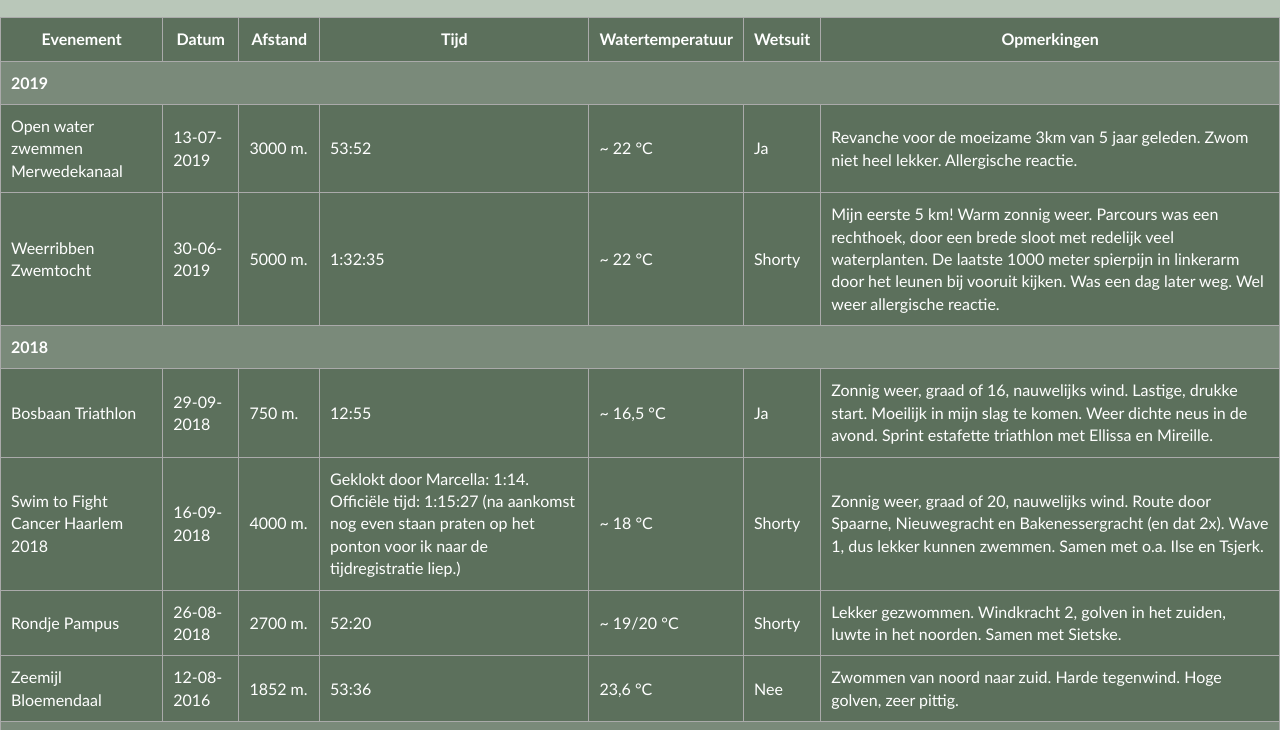
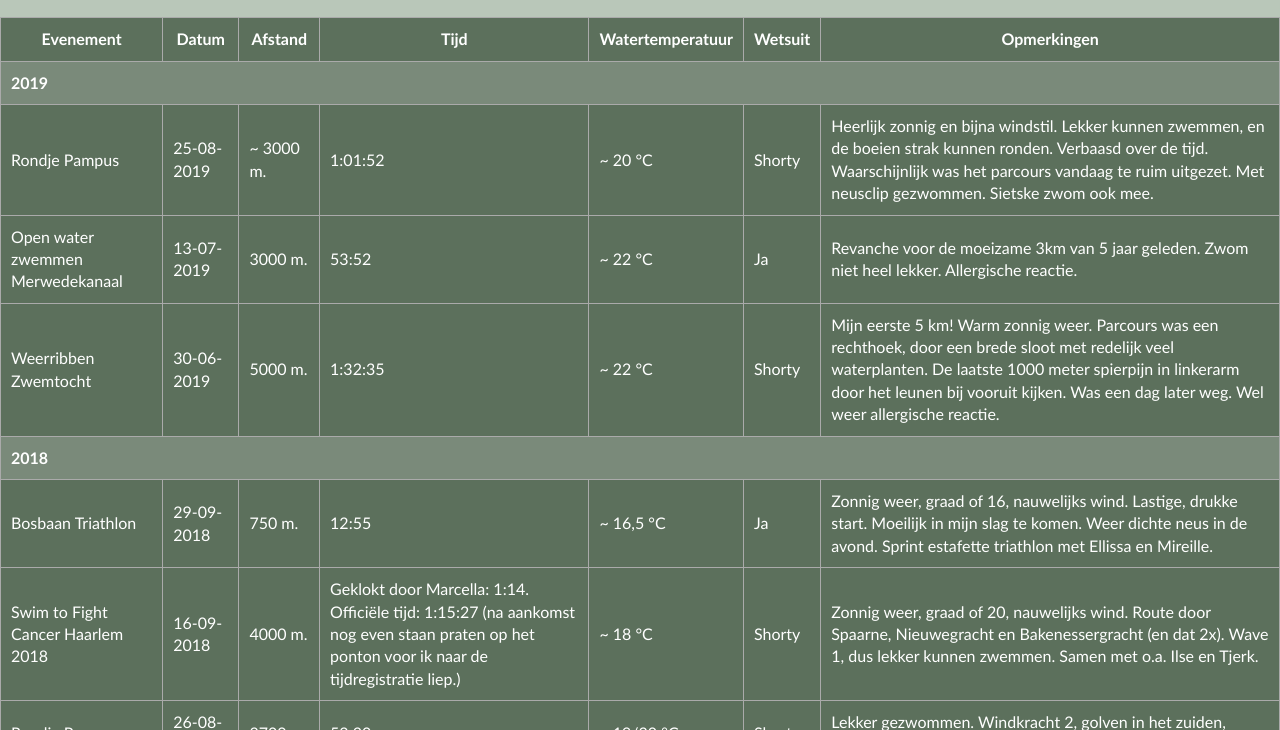
Before and after one commit to ludder/tomgreuter.nl, a website: page src/zwemlogboek.html in a window 1280 px wide. Shown: the part 70-800 px from the top of the page. Drawn offline with Linux system fonts and the light colour scheme.

Commit message:
Add Pampus

```diff
--- a/src/zwemlogboek.html
+++ b/src/zwemlogboek.html
@@ -33,6 +33,19 @@
         <tbody>
             <tr>
                 <th scope="colgroup" colspan="7">2019</th>
+            </tr>
+            <tr>
+                <td>
+                    <a href="https://www.hetblauwehart.org/rondjepampus/">Rondje Pampus</a>
+                </td>
+                <td>25-08-2019</td>
+                <td>&#126; 3000 m.</td>
+                <td>1:01:52</td>
+                <td>&#126; 20 &deg;C</td>
+                <td>Shorty</td>
+                <td>
+                    Heerlijk zonnig en bijna windstil. Lekker kunnen zwemmen, en de boeien strak kunnen ronden. Verbaasd over de tijd. Waarschijnlijk was het parcours vandaag te ruim uitgezet. Met neusclip gezwommen. Sietske zwom ook mee.
+                </td>
             </tr>
             <tr>
                 <td>
@@ -86,7 +99,7 @@
                 <td>Shorty</td>
                 <td>Zonnig weer, graad of 20, nauwelijks wind. Route door Spaarne, Nieuwegracht en Bakenessergracht (en
                     dat 2x).
-                    Wave 1, dus lekker kunnen zwemmen. Samen met o.a. Ilse en Tsjerk.</td>
+                    Wave 1, dus lekker kunnen zwemmen. Samen met o.a. Ilse en Tjerk.</td>
             </tr>
             <tr>
                 <td>
```
Also changed, not shown: README.md.
